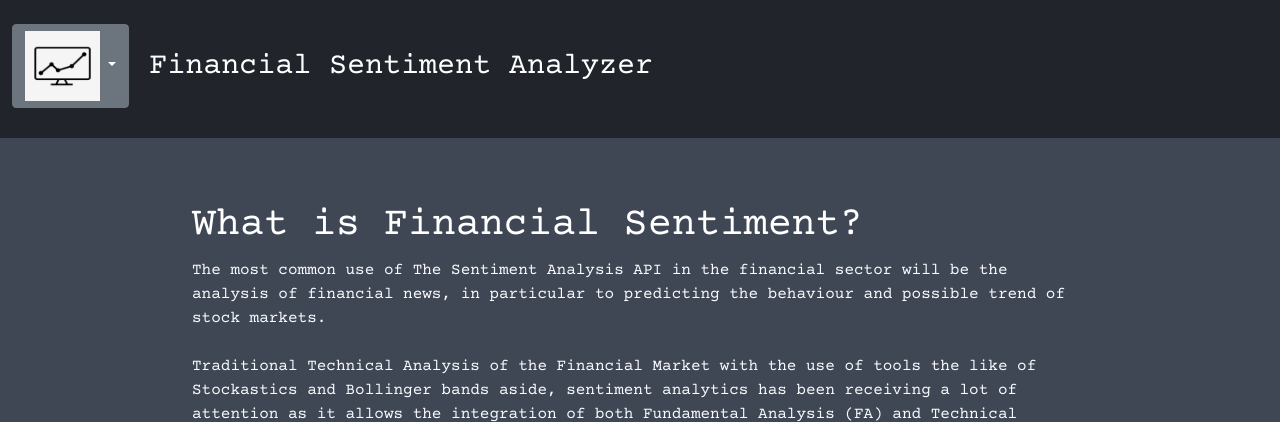
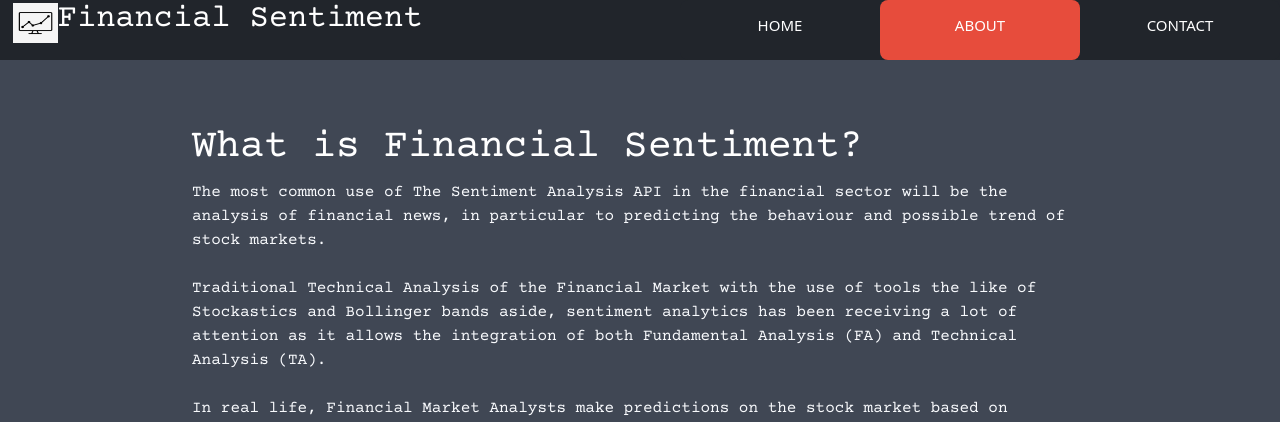
Before and after one commit to sydney-ho/FinTech-Focus-Final-Project, a Flask app: page /about in a window 1280 px wide. Shown: the top 422 px of the page. Run offline with Flask 2, Linux system fonts and the light colour scheme.

Commit message:
horizontal navbar

```diff
--- a/static/css/style.css
+++ b/static/css/style.css
@@ -4,6 +4,64 @@ body {
     display: flex;
     flex-direction: column;
 }
+
+nav {
+  margin: auto 0;
+  position: relative;
+  width: 600px;
+  height: 60px;
+  background-color: #21252B;
+  border-radius: 8px;
+  font-size: 0;
+}
+nav a {
+  line-height: 50px;
+  height: 100%;
+  font-size: 15px;
+  display: inline-block;
+  position: relative;
+  z-index: 1;
+  text-decoration: none;
+  text-transform: uppercase;
+  text-align: center;
+  color: white;
+  cursor: pointer;
+}
+nav .animation {
+  position: absolute;
+  height: 100%;
+  top: 0;
+  z-index: 0;
+  transition: all .5s ease 0s;
+  border-radius: 8px;
+}
+a:nth-child(1) {
+  width: 200px;
+}
+a:nth-child(2) {
+  width: 200px;
+}
+a:nth-child(3) {
+  width: 200px;
+}
+
+nav .start-home, a:nth-child(1):hover~.animation {
+  width: 200px;
+  left: 0;
+  background-color: #1abc9c;
+}
+nav .start-about, a:nth-child(2):hover~.animation {
+  width: 200px;
+  left: 200px;
+  background-color: #e74c3c;
+}
+nav .start-contact, a:nth-child(3):hover~.animation {
+  width: 200px;
+  left: 400px;
+  background-color: #3498db;
+}
+
+/*  */
 
 /*
 .col {
@@ -68,52 +126,17 @@ body
 /* submit1 {
   text-align: center;
 } */
-nav
-{
-  /* text-align: center; */
-  background-image: url = "stock.jpg";
-  background-color: #21252B;
-  padding-bottom: 30px;
 
-}
 footer
 {
   border-style: solid;
   background-image: linear-gradient(#21252B, #21252B);
 }
 
-nav li
 
-{
-  display: inline;
-}
 
-nav li a:link
 
-{
-  color: white;
-  background-color: grey;
-  text-decoration: none;
-}
-nav li a:visited
 
-{
-  color: black;
-  background-color:whitesmoke;
-  text-decoration: none;
-}
-nav li a:active
-{
-  text-decoration: none;
-  color: white;
-  background-color:darkgray;
-}
-nav li a:hover
-{
-  text-decoration: none;
-  color: white;
-  background-color:silver;
-}
 
 /* .tr
 
@@ -177,13 +200,12 @@ nav li a:hover
 .textcolorita {
     color: white;
     padding: 10% 20% 30% 20%;
+    background-image: url('https://images.unsplash.com/photo-1590283603385-17ffb3a7f29f?ixid=MnwxMjA3fDB8MHxwaG90by1wYWdlfHx8fGVufDB8fHx8&ixlib=rb-1.2.1&auto=format&fit=crop&w=1350&q=80');
+    background-size: cover;
+    opacity: 0.75;
+
 }
 
-.textcolorita::before{
-    content: "";
-    background-image: url('https://images.unsplash.com/photo-1590283603385-17ffb3a7f29f?ixid=MnwxMjA3fDB8MHxwaG90by1wYWdlfHx8fGVufDB8fHx8&ixlib=rb-1.2.1&auto=format&fit=crop&w=1350&q=80');
-    opacity: 0.75;
-}
 
 form.bar input[type=text] {
   padding: 10px;
@@ -236,3 +258,23 @@ form.bar::after {
 .container-height {
     height: 100%;
 }
+
+.navBar-top-format{
+    background-color: #21252B;
+
+}
+
+.item1-navBar{
+    vertical-align: middle;
+    display: flex;
+    align-items: center;
+    justify-content: left;
+    float: left;
+    padding-left: 1%;
+
+
+}
+.item2-navBar{
+    justify-content: right;
+    float: right;
+}
--- a/templates/about.html
+++ b/templates/about.html
@@ -10,26 +10,22 @@
     </style>
 </head>
 
+<div class="navBar-top-format">
+    <div class="item1-navBar">
+        <img src="static/images/stocks.jpg" height="40" width="45" />
+        <h2>Financial Sentiment</h2>
+    </div>
+    <div class="item2-navBar">
+        <nav>
+            <a class="horizontal-bar" href="{{url_for('index')}}">Home</a>
+            <a class="horizontal-bar" href="{{url_for('get_about')}}">About</a>
+            <a class="horizontal-bar" href="{{url_for('get_contact')}}">Contact</a>
+            <div class="animation start-about"></div>
+        </nav>
+    </div>
+</div>
+
 <body>
-    <nav>
-        <br>
-        <div class="container navheader">
-            <div class="dropdown" class="picture">
-                <button class="btn btn-secondary dropdown-toggle" type="button" img="stocks.jpg"
-                    id="dropdownMenuButton1" data-bs-toggle="dropdown" aria-expanded="false"> <a href="index.html"> <img
-                            src="static/images/stocks.jpg" height="70" width="75" /></a>
-
-                </button>
-                <ul class="dropdown-menu" aria-labelledby="dropdownMenuButton1">
-                    <li><a class="dropdown-item" href="{{url_for('index')}}">Home</a></li>
-                    <li><a class="dropdown-item" href="{{url_for('get_about')}}">About</a></li>
-                    <li><a class="dropdown-item" href="{{url_for('get_contact')}}"> Contact Us </a></li>
-                </ul>
-
-            </div>
-            <div class="navtitle">Financial Sentiment Analyzer</div>
-        </div>
-    </nav>
 
     <main class="colors">
         <h1> What is Financial Sentiment? </h1>
```
Also changed, not shown: templates/contact.html (+15 -19 lines), templates/index.html (+23 -22 lines), templates/sentiment.html (+15 -0 lines).
